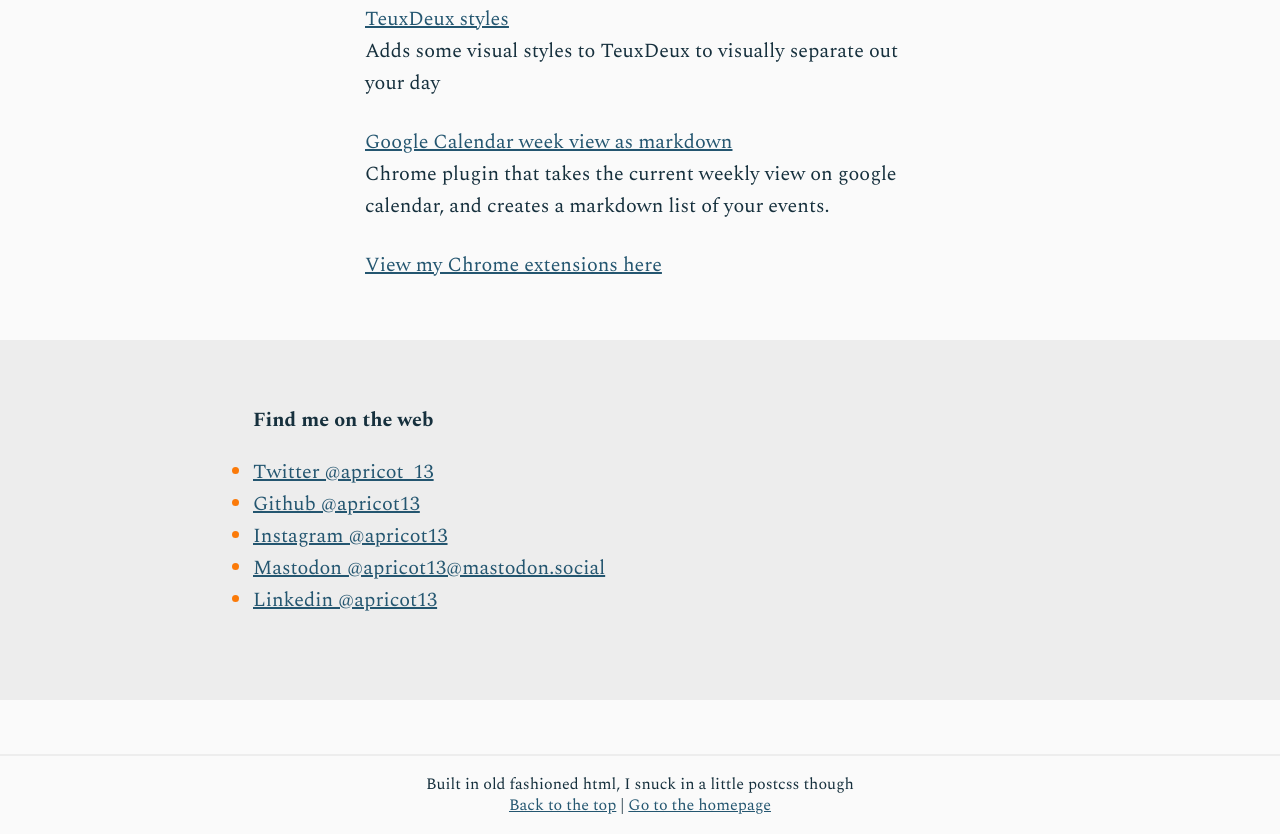
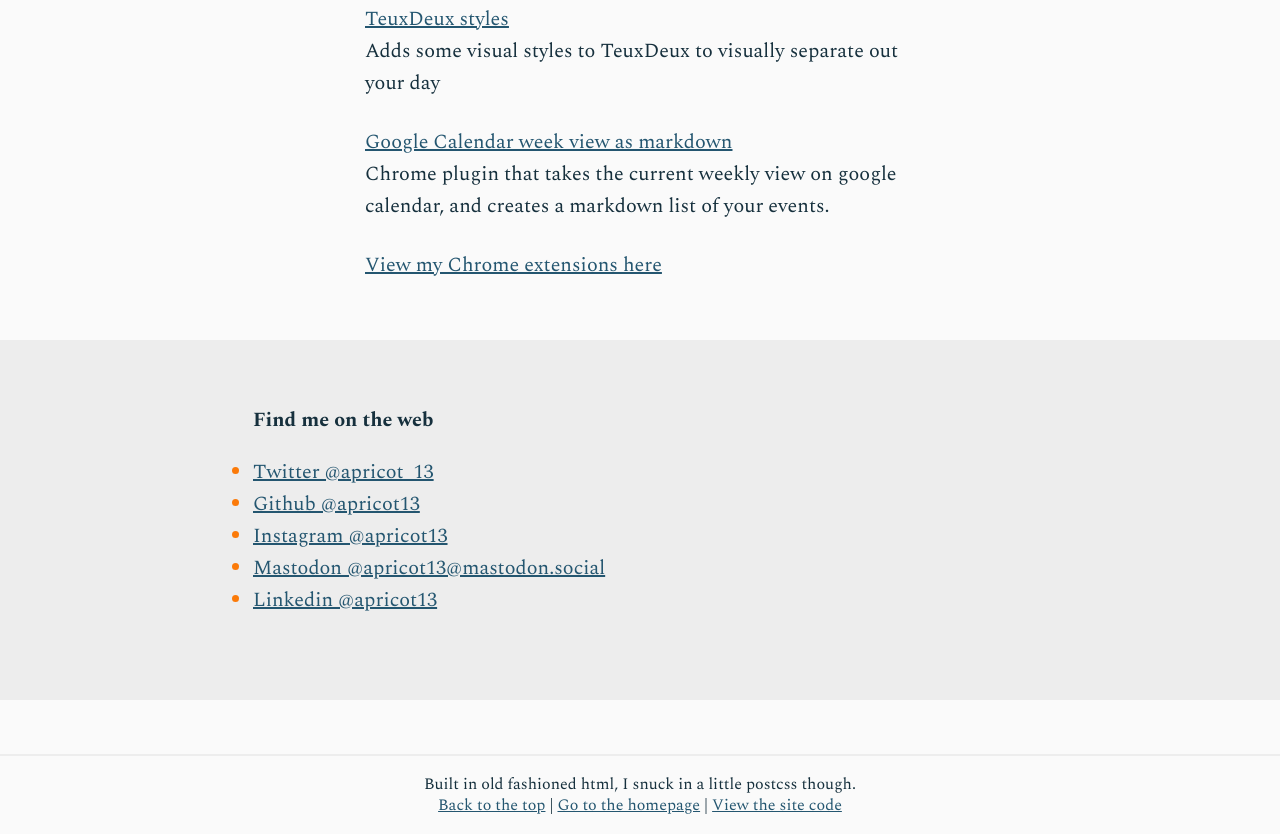
Before and after one commit to apricot13/apricot13, a website: page public/projects.html in a window 1280 px wide. Shown: the part 2880-3714 px from the top of the page. Drawn offline with nearby package versions, Linux system fonts and the light colour scheme.

Commit message:
Add code link to the footer

```diff
--- a/public/projects.html
+++ b/public/projects.html
@@ -254,12 +254,14 @@
 
   <footer class="wrapper">
     <p>
-      Built in old fashioned html, I snuck in a little postcss though
+      Built in old fashioned html, I snuck in a little postcss though.
       <br />
       <a href="#top">Back to the top</a> |
-      <a href="/">Go to the homepage</a>
+      <a href="/">Go to the homepage</a> | <a
+        href="https://github.com/apricot13/apricot13">View the site code</a>
     </p>
   </footer>
+
 
 
 </body>
```
Also changed, not shown: public/index.html (+3 -2 lines), public/now.html (+3 -2 lines).
